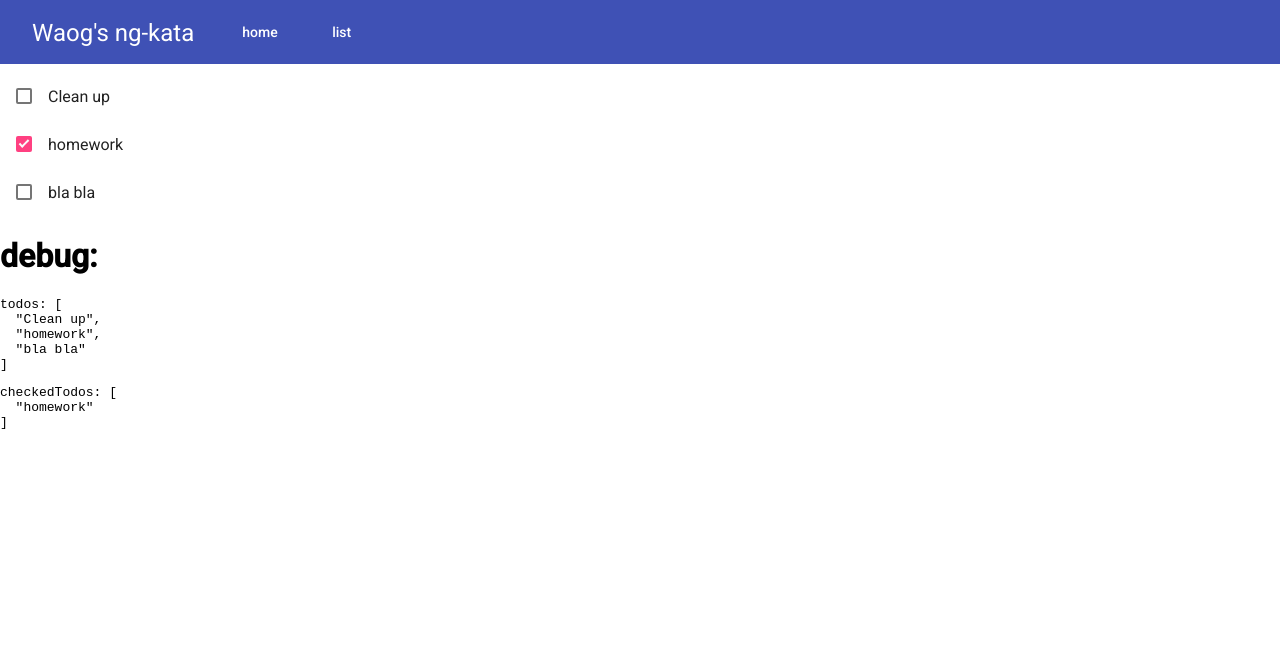
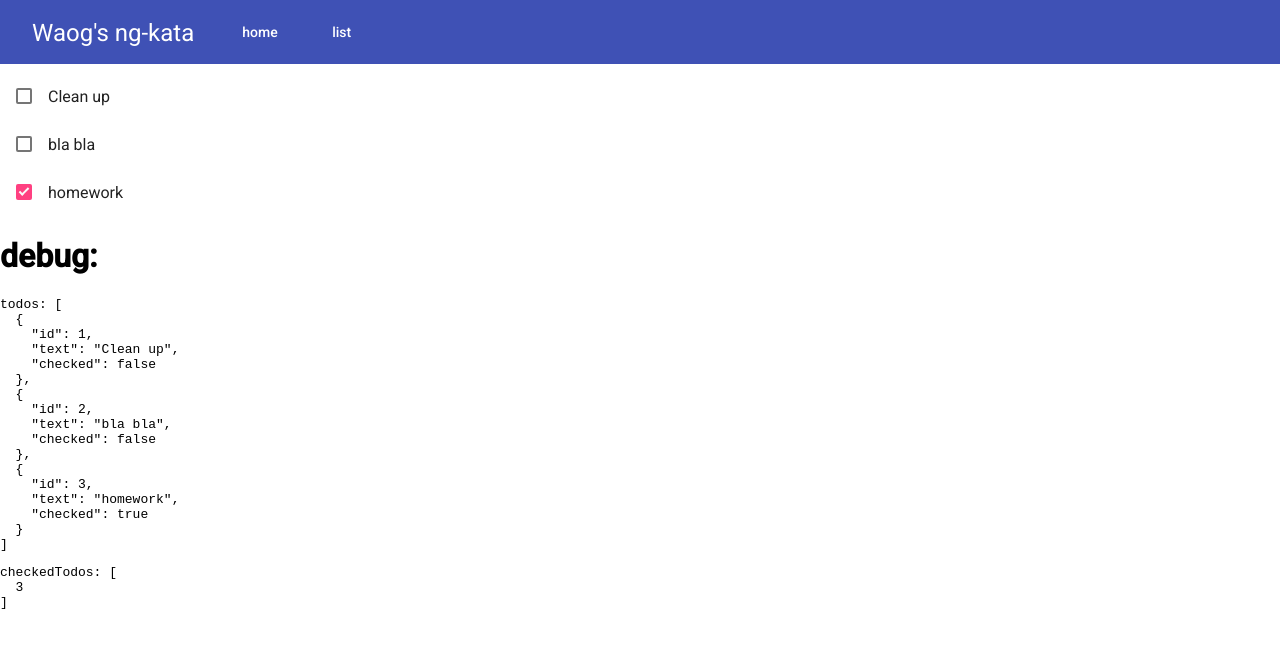
Before and after one commit to Waog/ng-kata, an Angular app: page /list in a window 1280 px wide. Shown: the top 648 px of the page. Built offline with nearby package versions, Linux system fonts and the light colour scheme.

Commit message:
UPDATE todo list model with id and checked state

```diff
--- a/package.json
+++ b/package.json
@@ -23,6 +23,7 @@
     "@angular/platform-browser": "~9.0.6",
     "@angular/platform-browser-dynamic": "~9.0.6",
     "@angular/router": "~9.0.6",
+    "lodash": "^4.17.15",
     "rxjs": "~6.5.4",
     "tslib": "^1.10.0",
     "zone.js": "~0.10.2"
--- a/src/app/list/list.component.html
+++ b/src/app/list/list.component.html
@@ -2,9 +2,9 @@
   <mat-list-option
     checkboxPosition="before"
     *ngFor="let todo of todos"
-    [value]="todo"
+    [value]="todo.id"
   >
-    {{ todo }}
+    {{ todo.text }}
   </mat-list-option>
 </mat-selection-list>
 
--- a/src/app/list/list.component.ts
+++ b/src/app/list/list.component.ts
@@ -1,4 +1,5 @@
 import { Component } from "@angular/core";
+import * as _ from "lodash";
 
 @Component({
   selector: "app-list",
@@ -6,6 +7,24 @@ import { Component } from "@angular/core";
   styleUrls: ["./list.component.scss"]
 })
 export class ListComponent {
-  public todos = ["Clean up", "homework", "bla bla"];
-  public checkedTodos: string[] = ["homework"];
+  public todos = [
+    { id: 1, text: "Clean up", checked: false },
+    { id: 2, text: "bla bla", checked: false },
+    { id: 3, text: "homework", checked: true }
+  ];
+
+  private cachedCheckedTodoIds = []; // workaround for https://github.com/angular/angular/issues/11097
+
+  public get checkedTodos(): number[] {
+    const result = this.todos.filter(todo => todo.checked).map(todo => todo.id);
+    if (_.isEqual(result, this.cachedCheckedTodoIds)) {
+      return this.cachedCheckedTodoIds;
+    }
+    this.cachedCheckedTodoIds = result;
+    return result;
+  }
+
+  public set checkedTodos(checkedIds: number[]) {
+    this.todos.forEach(todo => (todo.checked = checkedIds.includes(todo.id)));
+  }
 }
```
Also changed, not shown: 2 other files (tests, documents, lock files or other folders).
